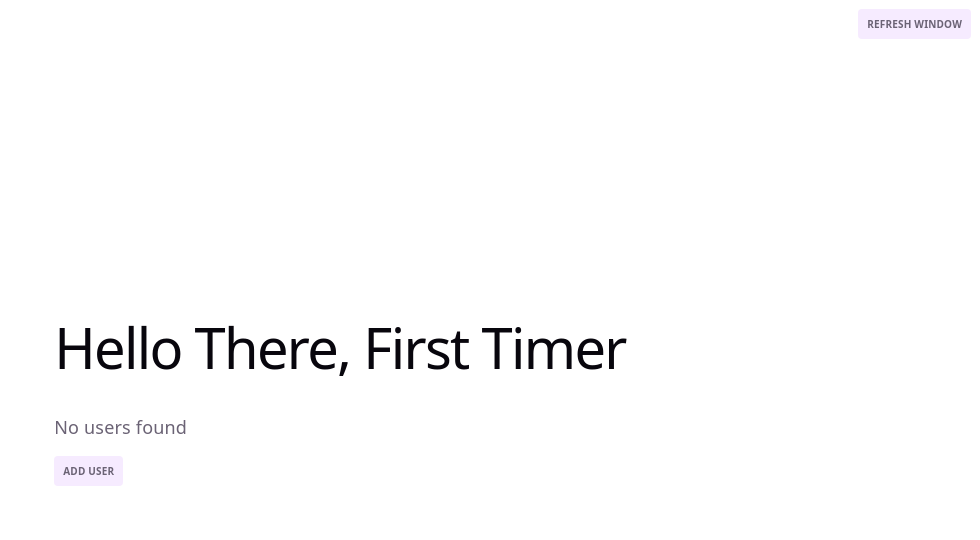
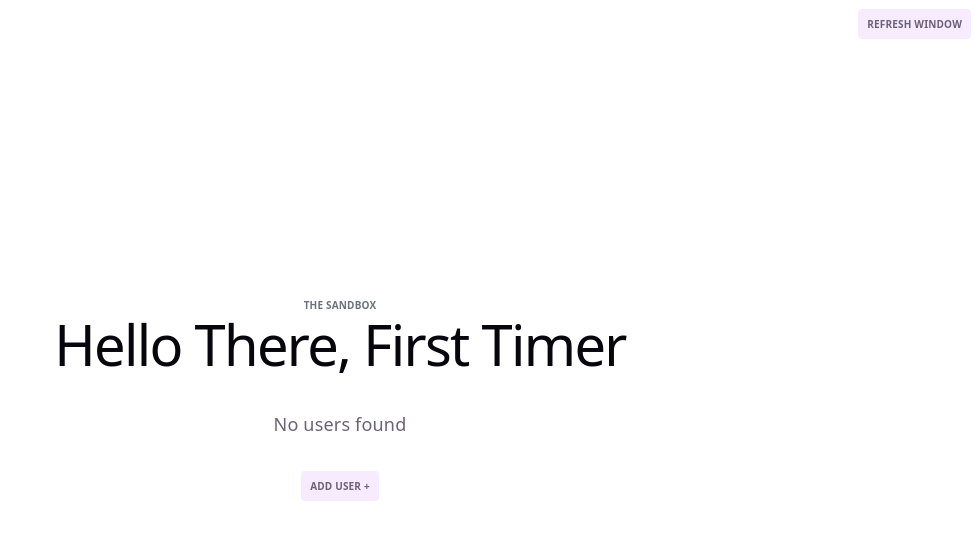
Before and after one commit to JakeR-Dev/react-ts-sandbox, a React (Vite) app: page / in a window 1280 px wide. Both pictures are taken after a click on the button "CLEAR LOCAL STORAGE". Shown: the top 540 px of the page, without its empty margins (300-1280 px from the left). Built offline with nearby package versions, Linux system fonts and the light colour scheme.

Commit message:
add preTitle interactivity

```diff
--- a/src/App.tsx
+++ b/src/App.tsx
@@ -1,4 +1,5 @@
 import { useEffect, useState } from 'react'
+import { PreTitle } from './components/PreTitle.tsx'
 import { Headline } from './components/Headline'
 import { UserCard } from './components/UserCard'
 import { ClearStorage } from './components/ClearStorage'
@@ -72,6 +73,7 @@ function App() {
         <ReloadWindow />
       )}
       <section className="floater mx-auto max-w-4xl p-4 box-border">
+        <PreTitle />
         <Headline beenHere={beenHere} />
         <div className="users grid w-full gap-4 grid-cols-1 sm:grid-cols-2 md:grid-cols-3">
           {users.length > 0 ? (
@@ -85,7 +87,7 @@ function App() {
               />
             ))
           ) : (
-            <p>No users found</p>
+            <p className="col-span-full text-center">No users found</p>
           )}
         </div>
         <AddUser
--- a/src/components/AddUser.tsx
+++ b/src/components/AddUser.tsx
@@ -9,13 +9,13 @@ export const AddUser = ({ users, setUsers }: AddUserProps) => {
   const [showNewUserForm, setShowNewUserForm] = useState(false)
 
   return (
-    <>
+    <div className="add-user-container mt-4 col-span-full text-center">
       <button
         className="add-user btn mt-4"
         type="button"
         onClick={() => setShowNewUserForm(!showNewUserForm)}
       >
-        {showNewUserForm ? 'Cancel' : 'Add User'}
+        {showNewUserForm ? 'Cancel' : 'Add User +'}
       </button>
 
       {showNewUserForm && (
@@ -55,11 +55,11 @@ export const AddUser = ({ users, setUsers }: AddUserProps) => {
           <label htmlFor="verification" className="text-gray-500">Verified:</label>
           <input type="checkbox" id="verified" name="verified" />
           {/* submit */}
-          <button type="submit" className="block mt-2 border rounded-sm border-white p-2 w-ful">
+          <button type="submit" className="block mt-2 border rounded-sm border-white p-2 w-full">
             Add User +
           </button>
         </form>
       )}
-    </>
+    </div>
   )
 }
--- /dev/null
+++ b/src/components/PreTitle.tsx
@@ -0,0 +1,17 @@
+import { useState, type ElementType } from 'react'
+
+export const PreTitle = () => {
+  const [Tag, setTag] = useState<ElementType>('h6')
+
+  const preTitleTagToggle = () => {
+    Tag === 'h6' ? setTag('h2') : setTag('h6');
+  }
+
+  return (
+    <Tag
+      className="text-center cursor-pointer !text-gray-500"
+      onClick={preTitleTagToggle}>
+      The Sandbox
+    </Tag>
+  )
+}
```
